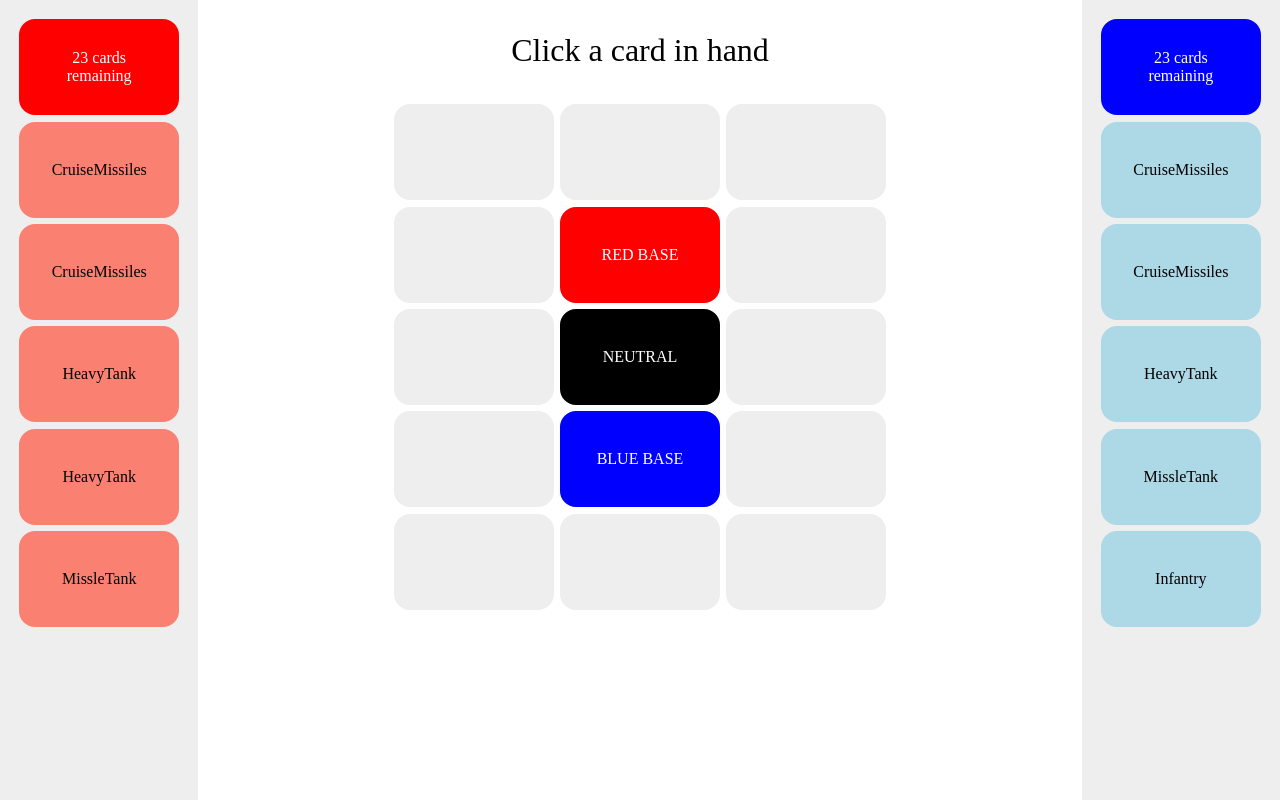
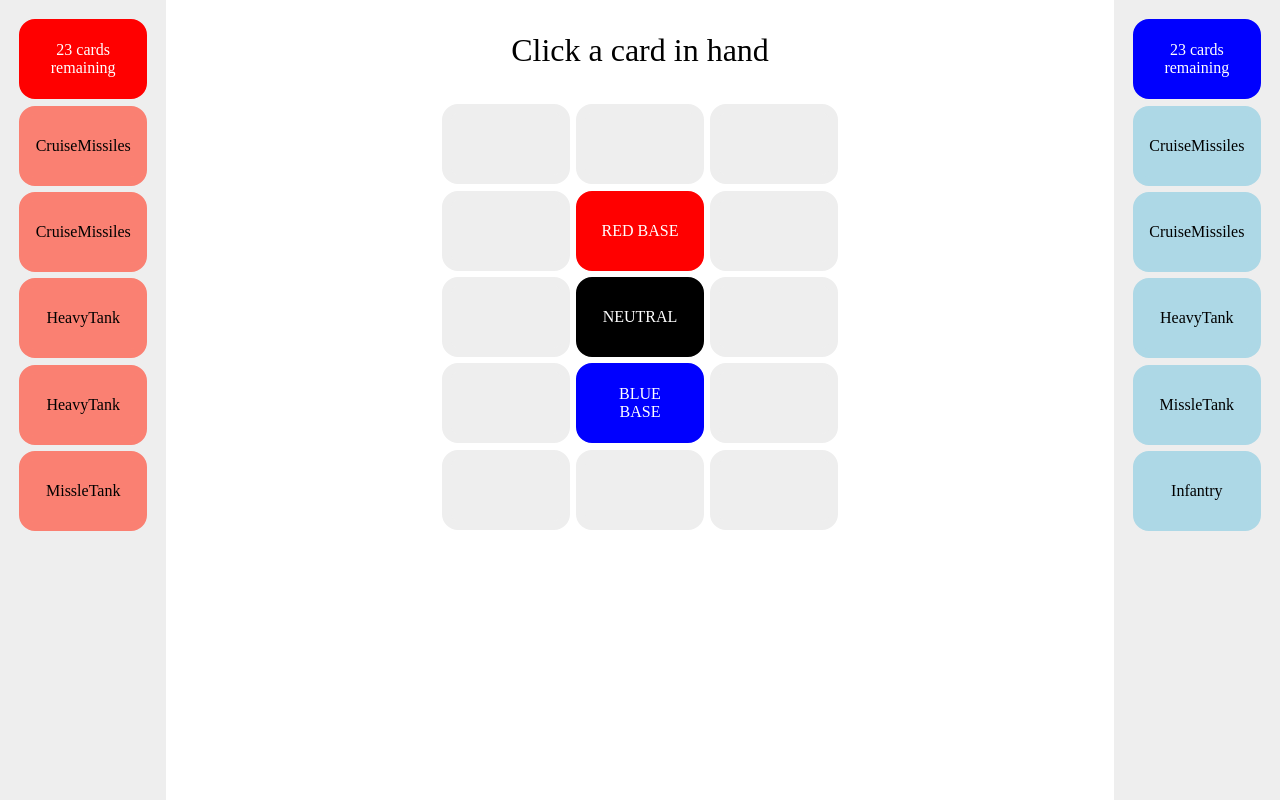
Before and after one commit to mpaulweeks/ogre, a React (Create React App) app: page / in a window 1280 px wide. Both pictures are taken after a click on the button "Play Offline". Built offline with nearby package versions, Linux system fonts and the light colour scheme; no server answers.

Commit message:
styling cards

```diff
--- a/src/app/game/gameStyles.css
+++ b/src/app/game/gameStyles.css
@@ -35,8 +35,8 @@
 
 .ViewCard {
   cursor: pointer;
-  height: 6em;
-  width: 10em;
+  height: 5em;
+  width: 8em;
   padding: 0 1em;
   box-sizing: border-box;
 
```
